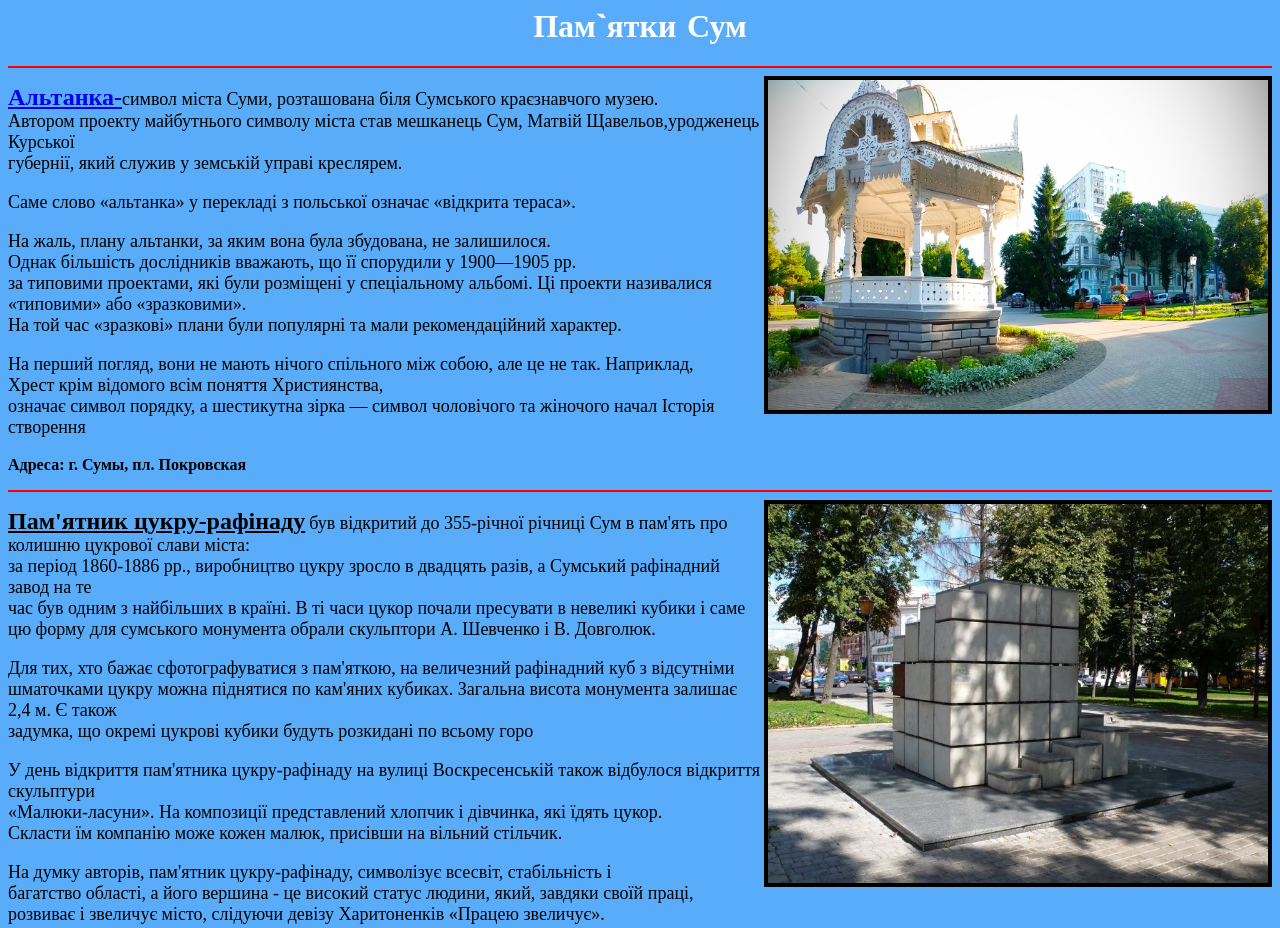
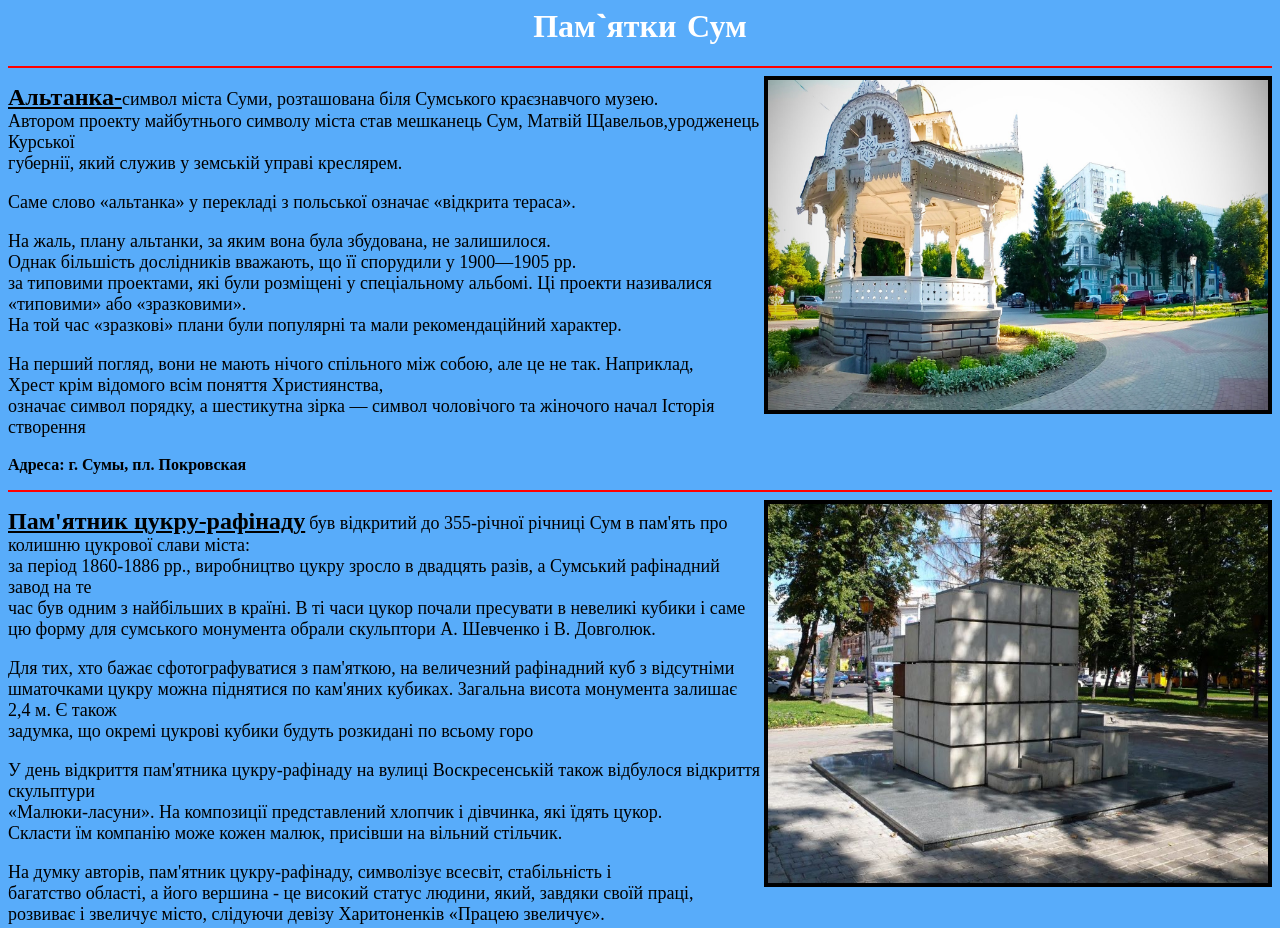
Before and after one commit to nkkovalenko/nkkovalenko.github.io, a plain HTML site: page index.html in a window 1280 px wide. Shown: the top 928 px of the page. Drawn offline with Linux system fonts and the light colour scheme.

Commit message:
Update index.html

```diff
--- a/index.html
+++ b/index.html
@@ -10,8 +10,7 @@
  </font>
 <hr size="2" color="red">
  <img src="img/Altanka.jpg" width="500" height="330" align="right" border="4">
-<p align="left"><b><font size="5"><u>
-<a href="https://www.ukrinform.ua/rubric-regions/2341722-sumska-altanka-gnana-i-kohana.html">Альтанка-</a></u></font></b><font size="4">символ міста Суми, розташована біля Сумського краєзнавчого музею.<br>
+<p align="left"><b><font size="5"><u>Альтанка-</u></font></b><font size="4">символ міста Суми, розташована біля Сумського краєзнавчого музею.<br>
  Автором проекту майбутнього символу міста став мешканець Сум, Матвій Щавельов,уродженець Курської<br>
  губернії, який служив у земській управі креслярем.</p>
  <p align="left">Саме слово «альтанка» у перекладі з польської означає «відкрита тераса».<br>
```
